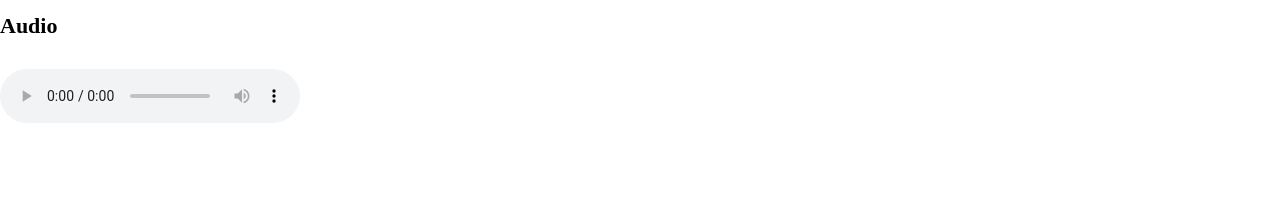
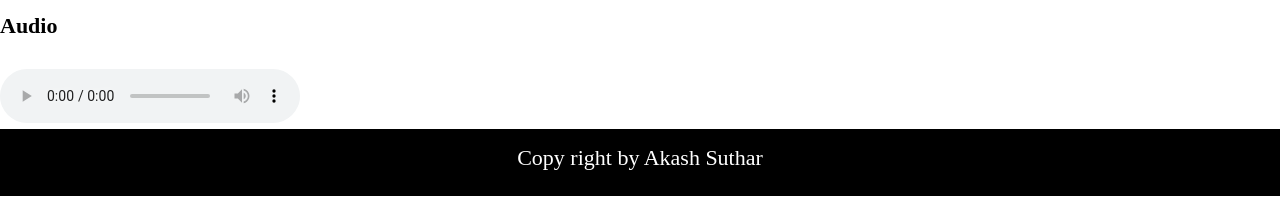
Before and after one commit to veerdamani/All-tag-used-in-HTML, a plain HTML site: page index.html in a window 1280 px wide. Shown: the part 4979-5197 px from the top of the page. Before the commit the page ends 5130 px from the top, so only its background shows below. Drawn offline with Linux system fonts and the light colour scheme; files whose address does not match are found by name.

Commit message:
add footer

```diff
--- a/index.css
+++ b/index.css
@@ -4,7 +4,7 @@ body{
 
 }
 
-div{
+.main{
     padding-top: 20px;
     text-align: center;
     justify-content: space-evenly;
@@ -37,3 +37,11 @@ a:hover{
    border-radius: 4px;
    font-size: 20px;
 }
+#foot{
+    text-align: center;
+    border: 1px solid black;
+    color: white;
+    background-color: black;
+    height: 50px;
+    padding-top: 15px;
+}
--- a/index.html
+++ b/index.html
@@ -6,7 +6,7 @@
 </header>
 <body>
 <header>
-    <div>
+    <div class="main">
 <h1> Welcome to learn HTML Basics</h1>
 
 
@@ -216,5 +216,6 @@ This is a span inside a div.
 <h4>Audio</h4>
 <audio src="ring.mp3" controls="controls"></audio>
 
+<footer id="foot">Copy right by Akash Suthar</footer>
 </body>
 </html>
```
